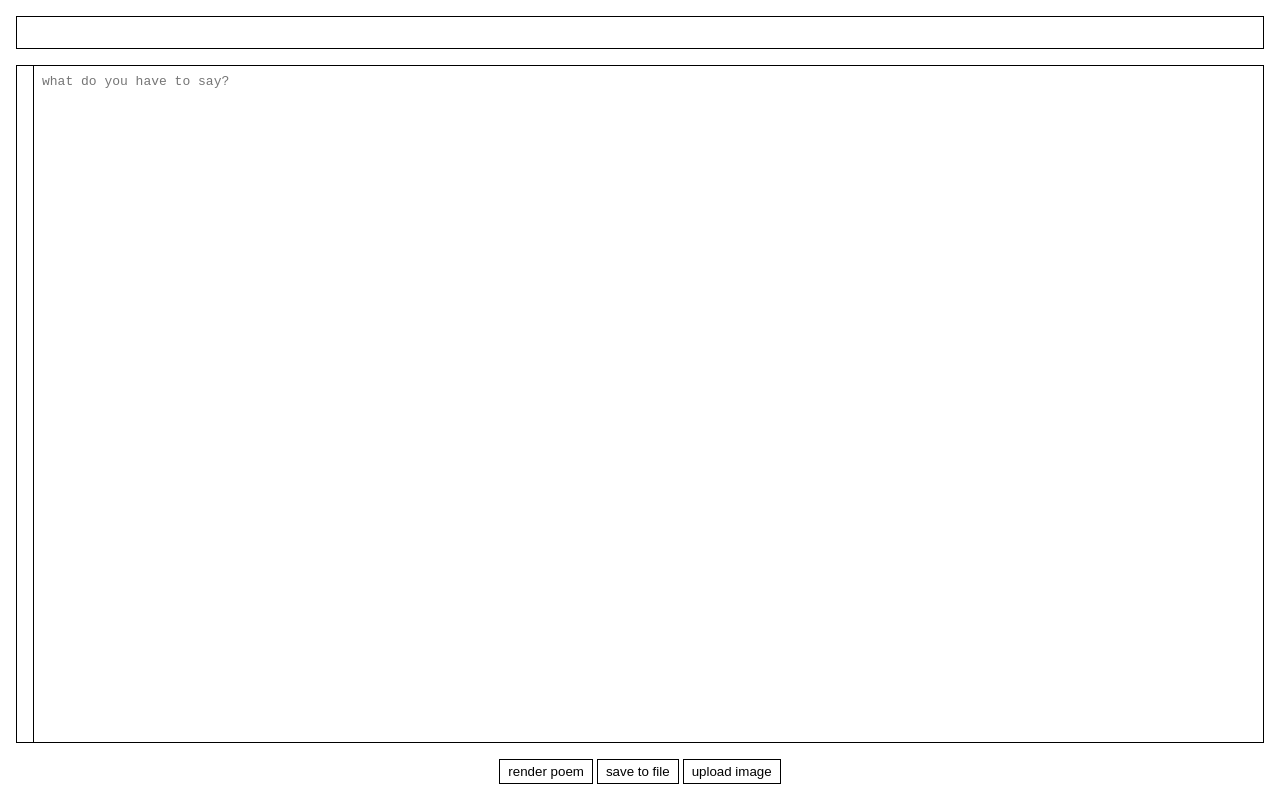
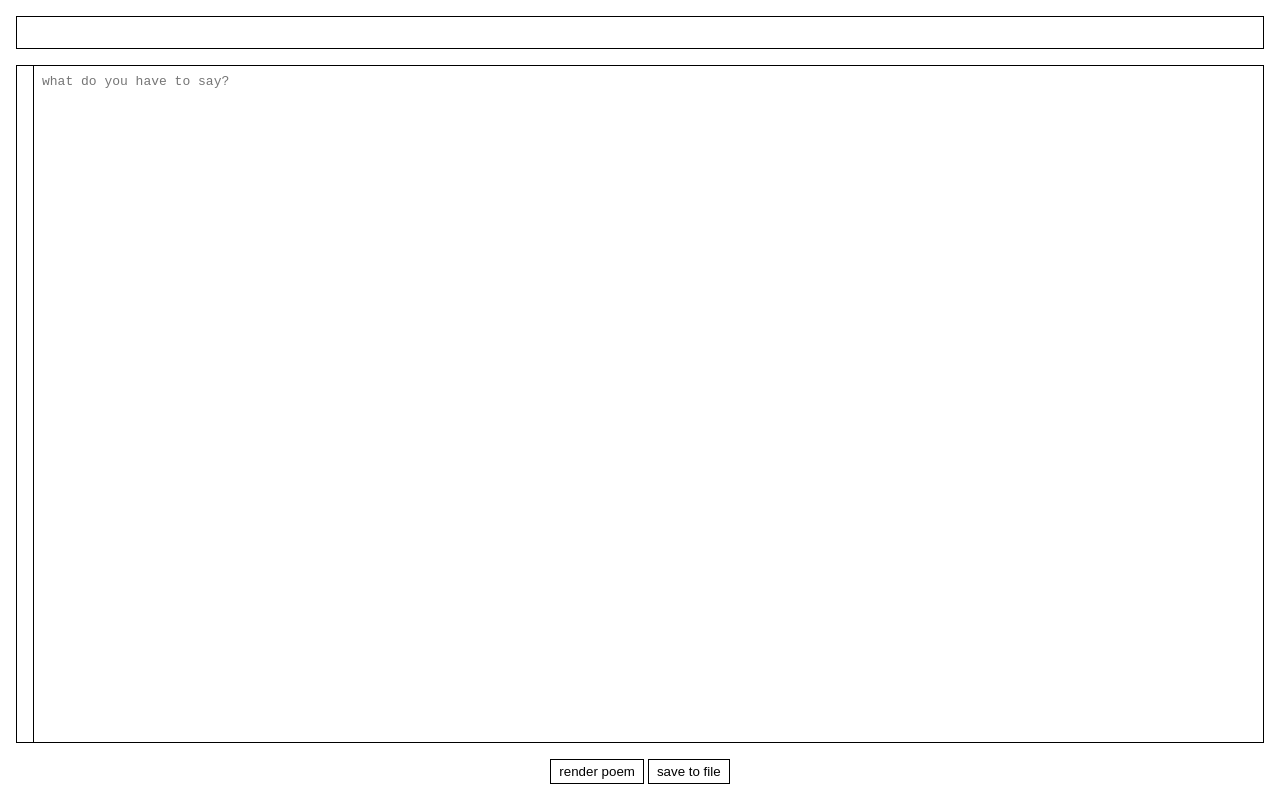
Before and after one commit to rozy-dixon/memyselfandi, a website: page creation.html in a window 1280 px wide. Drawn offline with Linux system fonts and the light colour scheme.

Commit message:
image and decay free

```diff
--- a/creation.html
+++ b/creation.html
@@ -122,13 +122,6 @@
                 id="download"
                 value="save to file"
                 onclick="savePoem()"
-            />
-            <input
-                type="button"
-                class="button"
-                id="upload-image"
-                value="upload image"
-                onclick="uploadImage()"
             />
         </div>
 
--- a/src/scenes/Poetry.js
+++ b/src/scenes/Poetry.js
@@ -138,8 +138,6 @@ class Poetry extends Phaser.Scene {
                             this.endButton = this.createEnd()
                             document.addEventListener('keydown', event => {
                                 if (this.endButton && event.key === 'Enter') {
-                                    //this.decay()
-
                                     location.reload()
                                 }
                             })
```
